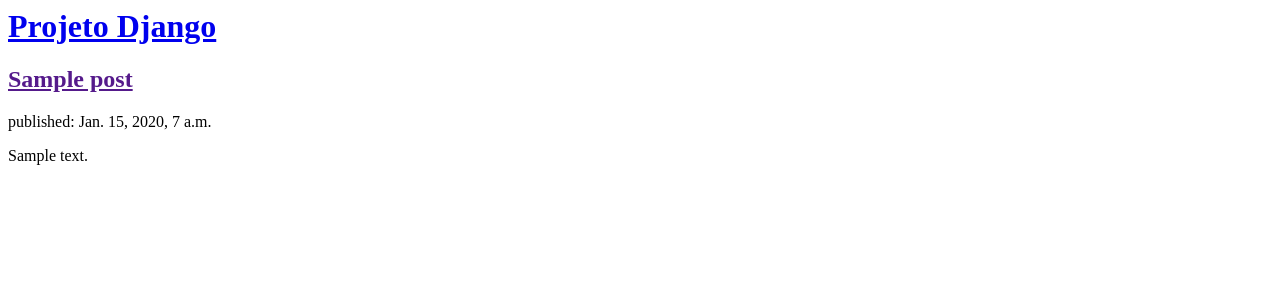
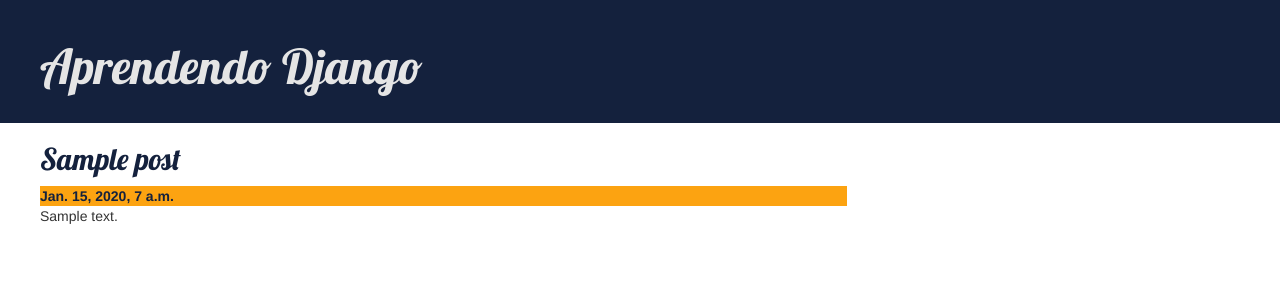
Before and after one commit to TairineEllen/my-first-blog, a Django app: page / in a window 1280 px wide. Shown: the top 300 px of the page. Run offline with Django 3.2, Linux system fonts and the light colour scheme; tables that the repository leaves empty hold one stand-in row (values such as "Sample post"); some libraries are stand-ins or nearby versions.

Commit message:
Added view and template for detailed blog post as well as CSS for the site

```diff
--- /dev/null
+++ b/blog/static/css/styles.css
@@ -0,0 +1,48 @@
+.header {
+	background-color: #14213D;
+	margin-top: 0;
+	padding: 20px 20px 20px 40px;
+
+}
+
+.header h1, .header h1 a, .header h1 a:visited, .header h1 a:active {
+	color: #e5e5e5;
+	font-size: 36pt;
+	text-decoration: none;
+
+}
+
+.content-container {
+	margin-left: 40px;
+	margin-right: 0;
+}
+
+.row {
+	margin-right: 0;
+
+}
+
+
+h1, h2, h3, h4 {
+	font-family: 'Lobster', cursive;
+
+}
+
+
+.post {
+    margin-bottom: 70px;
+}
+
+.post h2 a, .post h2 a:visited{
+    color: #14213D;
+}
+
+.post h2 a:hover {
+	color: #fca311;
+}
+
+.post .date {
+	font-weight: bold;
+	color:#14213D;
+	background-color: #fca311;
+}
--- /dev/null
+++ b/blog/templates/blog/base.html
@@ -0,0 +1,28 @@
+{% load static %}
+
+<html>
+
+	<head>
+		<link rel="stylesheet" href="//maxcdn.bootstrapcdn.com/bootstrap/3.2.0/css/bootstrap.min.css">
+		<link rel="stylesheet" href="//maxcdn.bootstrapcdn.com/bootstrap/3.2.0/css/bootstrap-theme.min.css">
+		<link href="//fonts.googleapis.com/css?family=Lobster&subset=latin,latin-ext" rel="stylesheet" type="text/css">
+		<link rel="stylesheet" href="{% static 'css/styles.css' %}">
+		<title>Tairine Ellen</title>
+	</head>
+
+	<body>
+		<div class="header">
+			<h1><a href="/">Aprendendo Django</a></h1>
+		</div>
+
+		<div class="content-container">
+			<div class="row">
+				<div class="col-md-8">
+					{% block content %}
+					{% endblock %}
+				</div>
+			</div>
+		</div>
+	</body>
+
+</html>
--- a/blog/templates/blog/post_list.html
+++ b/blog/templates/blog/post_list.html
@@ -1,24 +1,13 @@
-<html>
+{% extends 'blog/base.html' %}
 
-	<head>
-		<title>Meu blog</title>
-	</head>
-	<body>
-		<div>
-			<h1><a href="/">Projeto Django</a></h1>
+{% block content %}
+	{% for post in posts %}
+		<div class="post">
+			<h2><a href="{% url 'post_detail' pk=post.pk %} ">{{ post.title }}</a></h2>
+			<div class="date">
+				{{ post.published_date }}
+			</div>
+			<p>{{ post.text|linebreaksbr }}</p>
 		</div>
-
-		{% for post in posts %}
-			<div>
-				<h2><a href="">{{ post.title }}</a></h2>
-				<p>published: {{ post.published_date }}</p>
-				<p>{{ post.text|linebreaksbr }}</p>
-			</div>
-
-		{% endfor %}
-
-
-
-
-	</body>
-</html>
+	{% endfor %}
+{% endblock %}
--- a/blog/urls.py
+++ b/blog/urls.py
@@ -3,4 +3,5 @@
 
 urlpatterns = [
 	path('', views.post_list, name='post_list'),
+	path('post/<int:pk>/', views.post_detail, name='post_detail'),
 	]
--- a/blog/views.py
+++ b/blog/views.py
@@ -1,7 +1,11 @@
-from django.shortcuts import render
+from django.shortcuts import render, get_object_or_404
 from django.utils import timezone
 from .models import Post
 
 def post_list(request):
 	posts = Post.objects.filter(published_date__lte=timezone.now()).order_by('published_date')
 	return render(request, 'blog/post_list.html', {'posts': posts})
+
+def post_detail(request,pk):
+	post = get_object_or_404(Post, pk=pk)
+	return render(request, 'blog/post_detail.html', {'post': post})
```
Also changed, not shown: blog/static/css/blog.css (added, +43 -0 lines), blog/static/css/style.css (added, +46 -0 lines), blog/templates/blog/post_detail.html (added, +13 -0 lines).
